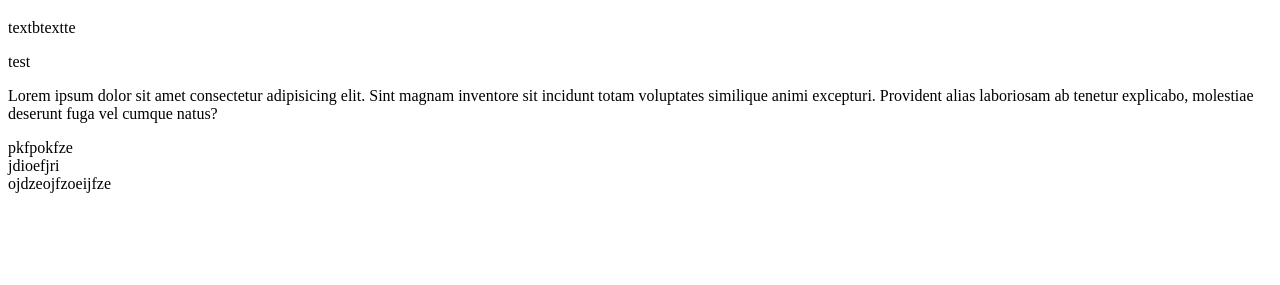
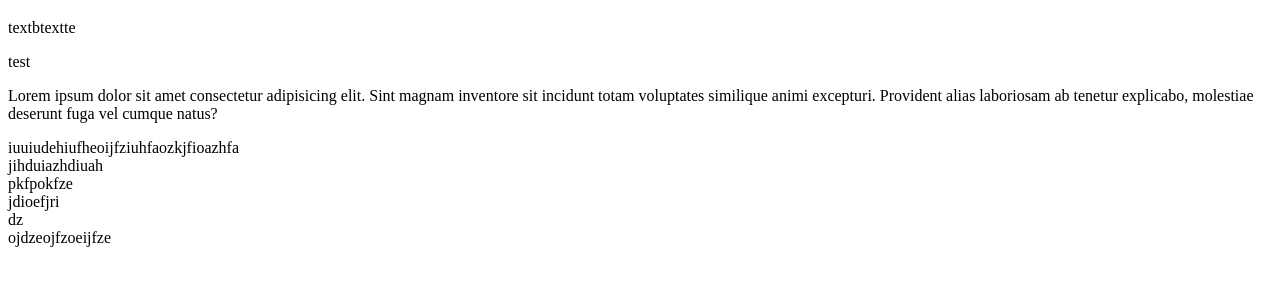
Before and after one commit to FSFULLSTACK/testing_first_workflow, a plain HTML site: page index.html in a window 1280 px wide. Shown: the part 61-346 px from the top of the page. Drawn offline with Linux system fonts and the light colour scheme.

Commit message:
modifications

```diff
--- a/index.html
+++ b/index.html
@@ -21,9 +21,12 @@
 
         </div>
 
+        <div>iuuiudehiufheoijfziuhfaozkjfioazhfa</div>
+        <div>jihduiazhdiuah</div>
+
         <div> pkfpokfze</div>
         <div>jdioefjri</div>
-
+dz
         <div>ojdzeojfzoeijfze</div>
     </div>
 
```
